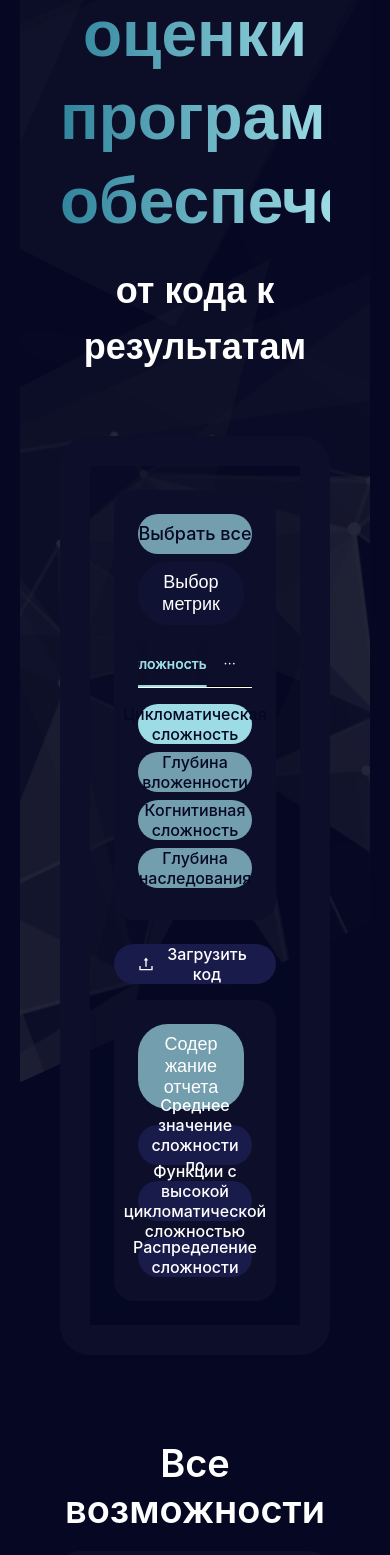
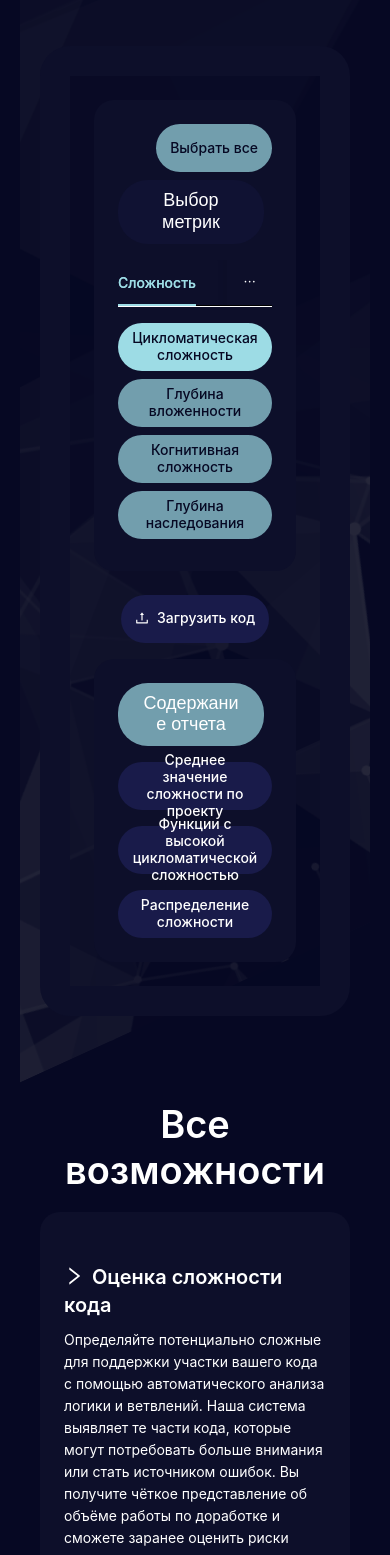
Before and after one commit to 4ebupelyaaaaaaa/code-metrics-full, a React (Vite) app in the folder cyclomatic-scope-helper-main/: page / in a window 390 px wide. Shown: the part 360-1915 px from the top of the page. Built offline with nearby package versions, Linux system fonts and the light colour scheme.

Commit message:
Изменение стилей для адаптивности и исправление графиков

```diff
--- a/cyclomatic-scope-helper-main/src/pages/home/home.css
+++ b/cyclomatic-scope-helper-main/src/pages/home/home.css
@@ -70,3 +70,21 @@
   max-width: 800px;
   margin: 0 auto;
 }
+
+@media (max-width: 480px) {
+  .home-container {
+    padding: 20px;
+  }
+
+  .gradient-title {
+    font-size: 32px;
+    line-height: 1.2;
+    margin-bottom: 16px;
+  }
+
+  .subtitle {
+    font-size: 20px;
+    max-width: 280px;
+    margin-bottom: 24px;
+  }
+}
--- a/cyclomatic-scope-helper-main/src/pages/home/home.tsx
+++ b/cyclomatic-scope-helper-main/src/pages/home/home.tsx
@@ -37,10 +37,12 @@ const Home: React.FC = () => {
                     Оценка сложности кода
                   </Title>
                   <Paragraph>
-                    Определение сложности тестирования и поддержки через анализ
-                    логики и ветвлений, выявление сложных участков кода для
-                    упрощения, базовый показатель объема работы и потенциальных
-                    проблем.
+                    Определяйте потенциально сложные для поддержки участки
+                    вашего кода с помощью автоматического анализа логики и
+                    ветвлений. Наша система выявляет те части кода, которые
+                    могут потребовать больше внимания или стать источником
+                    ошибок. Вы получите чёткое представление об объёме работы по
+                    доработке и сможете заранее оценить риски проекта.
                   </Paragraph>
                 </div>
 
@@ -50,22 +52,24 @@ const Home: React.FC = () => {
                     Оценка качества кода
                   </Title>
                   <Paragraph>
-                    Расчет доли кода, протестированной модульными или
-                    интеграционными тестами, автоматическая проверка понятности
-                    кода для других разработчиков, проверка наличия и качества
-                    пояснений к коду.
+                    Получайте детальную картину качества вашей кодовой базы. Мы
+                    рассчитываем дублирование кода, автоматически проверяем его
+                    понятность для других разработчиков и оцениваем наличие и
+                    качество комментариев. Эти метрики помогут вам поддерживать
+                    высокие стандарты разработки.
                   </Paragraph>
                 </div>
 
                 <div>
                   <Title level={4}>
                     <RightOutlined style={{ marginRight: 8 }} />
-                    Интеграция с процессом разработки
+                    Комплексная диагностика кода
                   </Title>
                   <Paragraph>
-                    Подключение к системам контроля версий (Git, SVN) — анализ
-                    изменений в коде в реальном времени, автоматическое создание
-                    PDF- или HTML-отчетов по метрикам.
+                    Ваш проект заслуживает глубокого понимания состояния кода.
+                    Наша система предоставляет комплексный взгляд на ваш код,
+                    объединяя метрики сложности и качества в единый, интуитивно
+                    понятный отчёт.
                   </Paragraph>
                 </div>
               </Space>
--- /dev/null
+++ b/cyclomatic-scope-helper-main/src/pages/home/metrics-selection/metrics-selection.css
@@ -0,0 +1,15 @@
+@media (max-width: 480px) {
+  .metric-btn,
+  .ant-btn {
+    font-size: 14px !important;
+    padding: 10px 14px !important;
+    white-space: normal !important;
+    word-break: break-word !important;
+    line-height: 1.2 !important;
+    min-height: 48px !important;
+    display: flex !important;
+    align-items: center !important;
+    justify-content: center !important;
+    text-align: center !important;
+  }
+}
--- a/cyclomatic-scope-helper-main/src/pages/home/metrics-selection/metrics-selection.tsx
+++ b/cyclomatic-scope-helper-main/src/pages/home/metrics-selection/metrics-selection.tsx
@@ -8,6 +8,7 @@ import { fetchAnalysisReport } from "@/shared/api/get-report";
 import { buildReportPayload } from "@/utils/build-report-payload";
 import { useAuth } from "@/pages/auth/auth-context";
 import { saveToHistory } from "@/shared/api/save-to-history";
+import "./metrics-selection.css";
 
 const { TabPane } = Tabs;
 
--- a/cyclomatic-scope-helper-main/src/pages/results/components/distribution-charts-list.tsx
+++ b/cyclomatic-scope-helper-main/src/pages/results/components/distribution-charts-list.tsx
@@ -49,7 +49,7 @@ const DistributionChartsList: React.FC<Props> = ({ analysis }) => {
 
         const options: Highcharts.Options = {
           chart: {
-            type: "column",
+            type: "bar",
             backgroundColor: "rgba(255, 255, 255, 0.0)",
             borderRadius: 16,
             height: 300,
```
